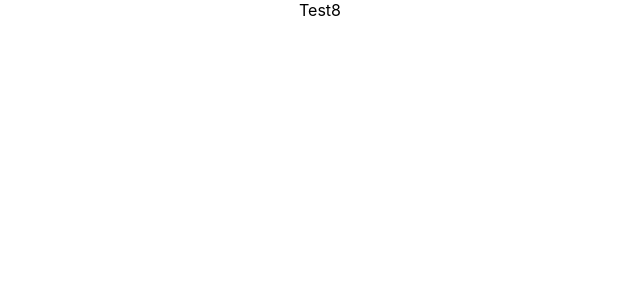
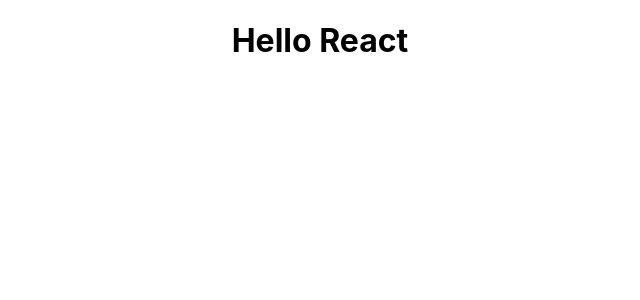
Before and after one commit to catakeat/dev_ed_todo_application, a React (Create React App) app: page / in a window 1280 px wide. Shown: the top 300 px of the page, without its empty margins (320-960 px from the left). Built offline with nearby package versions, Linux system fonts and the light colour scheme.

Commit message:
primult commit pt ed dev application

```diff
--- a/src/App.js
+++ b/src/App.js
@@ -4,9 +4,9 @@
 function App() {
   return (
     <div className="App">
-
-    Test8
-
+<header>
+    <h1>Hello React</h1>
+</header>
     </div>
   );
 }
```
Also changed, not shown: src/components/TodoList.js (added, +10 -0 lines), src/components/form.js (added).
